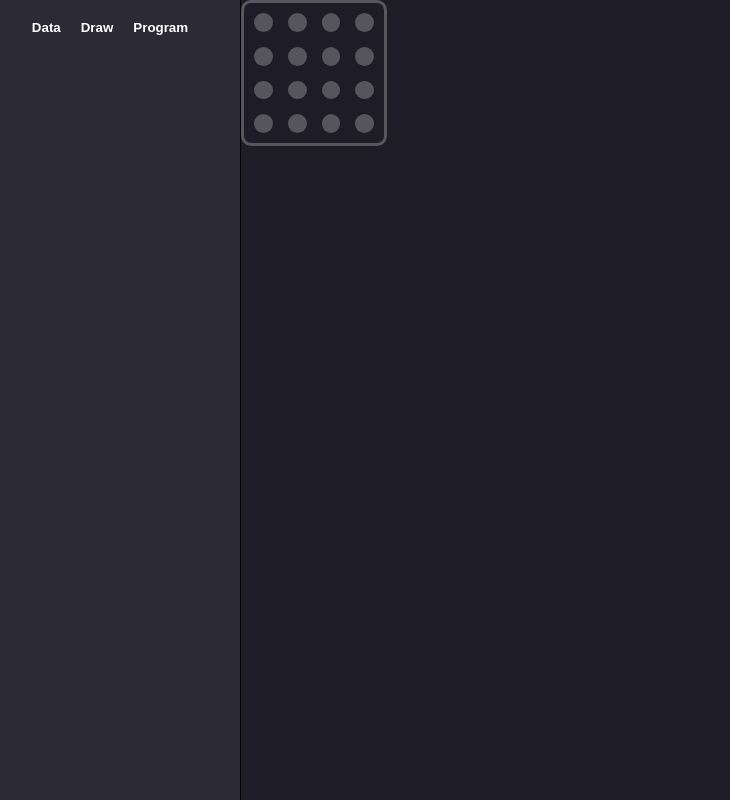
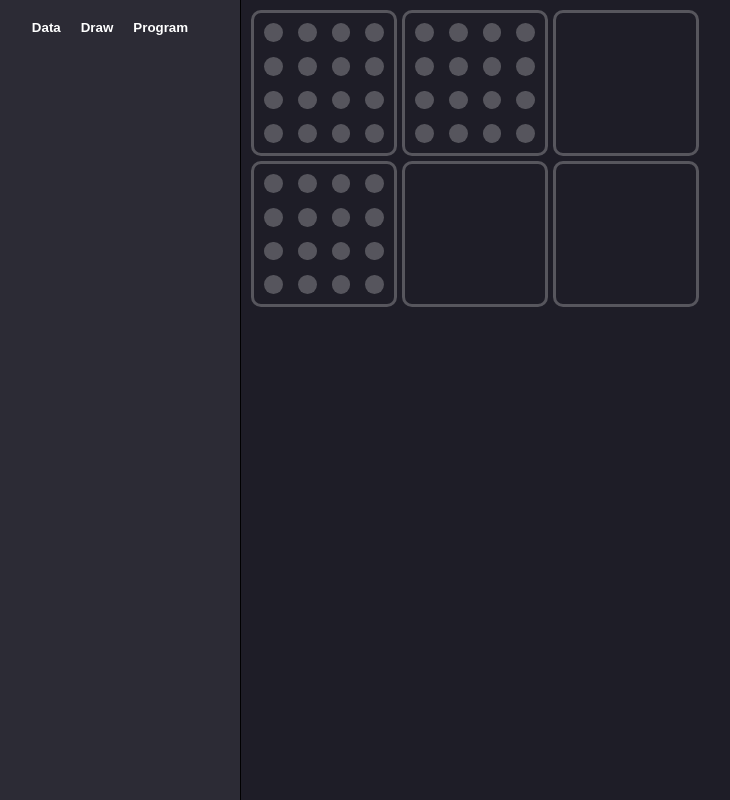
Before and after one commit to cowjuh/tyle, a React (Create React App) app: page /playground in a window 1280 px wide. Shown: the whole page, without its empty margins (20-750 px from the left). Built offline with nearby package versions, Linux system fonts and the light colour scheme.

Commit message:
Configure tile grid object and mock objects

```diff
--- a/src/components/pages/Playground/DataMode.tsx
+++ b/src/components/pages/Playground/DataMode.tsx
@@ -1,3 +1,4 @@
+import { mockTileGrid } from "../../../mockData/mockTileObject";
 import {
   FullWidthHeightCenteredContainer,
   PlayGroundParentContainer,
@@ -10,7 +11,7 @@ const DataMode = () => {
     <FullWidthHeightCenteredContainer>
       <PlayGroundParentContainer>
         <Sidebar />
-        <TileCanvas />
+        <TileCanvas tileGrid={mockTileGrid} />
       </PlayGroundParentContainer>
     </FullWidthHeightCenteredContainer>
   );
--- a/src/components/pages/Playground/TileCanvas.tsx
+++ b/src/components/pages/Playground/TileCanvas.tsx
@@ -1,14 +1,36 @@
 import styled from "styled-components";
 import Tile from "../../shared/Tile/Tile";
+import { TileGrid, TileObject } from "../../types/tileObject";
+
+interface TileCanvasProps {
+  tileGrid: TileGrid;
+}
 
 const TileCanvasContainer = styled.div`
   width: 100%;
+  display: flex;
+  flex-direction: column;
+  gap: 5px;
+  padding: 10px;
 `;
 
-const TileCanvas = () => {
+const TileRowContainer = styled.div`
+  display: flex;
+  gap: 5px;
+`;
+
+const TileCanvas: React.FC<TileCanvasProps> = ({ tileGrid }) => {
   return (
     <TileCanvasContainer>
-      <Tile />
+      {tileGrid.map((tileRow) => {
+        return (
+          <TileRowContainer>
+            {tileRow.map((tile) => {
+              return <Tile tileObject={tile} />;
+            })}
+          </TileRowContainer>
+        );
+      })}
     </TileCanvasContainer>
   );
 };
--- a/src/components/shared/Tile/Tile.tsx
+++ b/src/components/shared/Tile/Tile.tsx
@@ -1,4 +1,10 @@
+import { useEffect } from "react";
 import styled from "styled-components";
+import { TileObject } from "../../types/tileObject";
+
+interface TileProps {
+  tileObject: TileObject;
+}
 
 const TileContainer = styled.div`
   border: 3px solid #ffffff40;
@@ -16,12 +22,16 @@ const LED = styled.div`
   background: #ffffff40;
 `;
 
-const Tile = () => {
+const Tile: React.FC<TileProps> = ({ tileObject }) => {
+  useEffect(() => {
+    console.log(tileObject.toString());
+  }, [tileObject]);
   return (
     <TileContainer>
-      {[...Array(16)].map(() => {
-        return <LED />;
-      })}
+      {tileObject.tileId !== "empty" &&
+        [...Array(16)].map(() => {
+          return <LED />;
+        })}
     </TileContainer>
   );
 };
--- a/src/components/types/tileObject.ts
+++ b/src/components/types/tileObject.ts
@@ -1,15 +1,17 @@
+export type TileGrid = Array<TileRow>
+export type TileRow = Array<TileObject>
+
 export interface TileObject {
-    tileId: string;
+    tileId: string | "empty";
     ledConfig: Array<LEDRow>;
 }
 
 export interface SingleLEDPattern {
-    color: LEDColours;
+    color: Colors;
     opacity: number;
 }
 
 export type LEDRow = Array<SingleLEDPattern>;
-export type LEDColours = Colors
 export enum Colors {
     red = "#FF5B5B",
     orange = "#FF9820",
--- a/src/mockData/mockTileObject.ts
+++ b/src/mockData/mockTileObject.ts
@@ -1,6 +1,7 @@
-import { Colors, TileObject } from "../components/types/tileObject";
+import { Colors, TileGrid, TileObject } from "../components/types/tileObject";
 
-export const mockTileObject: Array<TileObject> = [
+export const mockTileGrid: TileGrid = [
+    [
         {
             tileId: 'tileA',
             ledConfig: [
@@ -18,5 +19,31 @@ export const mockTileObject: Array<TileObject> = [
                 [{color: Colors.purple, opacity: 100}, {color: Colors.purple, opacity: 100}, {color: Colors.purple, opacity: 100}, {color: Colors.purple, opacity: 100}, ],
                 [{color: Colors.pink, opacity: 100}, {color: Colors.pink, opacity: 100}, {color: Colors.pink, opacity: 100}, {color: Colors.pink, opacity: 100}, ],
             ]
+        },
+        {
+            tileId: 'empty',
+            ledConfig: []
+
         }
+    ],
+    [
+        {
+            tileId: 'tileA',
+            ledConfig: [
+                [{color: Colors.red, opacity: 100}, {color: Colors.red, opacity: 100}, {color: Colors.red, opacity: 100}, {color: Colors.red, opacity: 100}, ],
+                [{color: Colors.cyan, opacity: 100}, {color: Colors.cyan, opacity: 100}, {color: Colors.cyan, opacity: 100}, {color: Colors.cyan, opacity: 100}, ],
+                [{color: Colors.pink, opacity: 100}, {color: Colors.pink, opacity: 100}, {color: Colors.pink, opacity: 100}, {color: Colors.pink, opacity: 100}, ],
+                [{color: Colors.green, opacity: 100}, {color: Colors.green, opacity: 100}, {color: Colors.green, opacity: 100}, {color: Colors.green, opacity: 100}, ],
             ]
+        },
+        {
+            tileId: 'empty',
+            ledConfig: []
+        },
+        {
+            tileId: 'empty',
+            ledConfig: []
+
+        }
+    ],
+]
```
Also changed, not shown: src/utils/helpers.ts (added, +19 -0 lines). Lines whose indentation alone changed are shown as unchanged.
